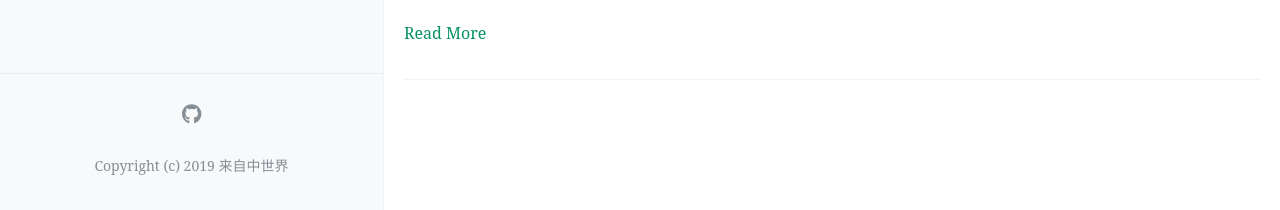
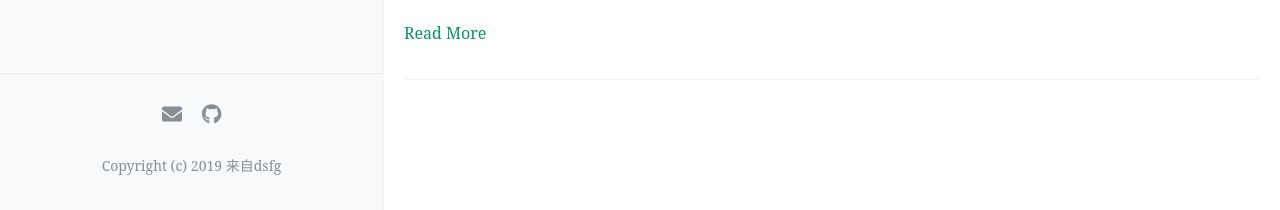
Before and after one commit to TCzhang163/zcblog, a Jekyll site: the page built from index.html, in a window 1280 px wide. Shown: the part 687-897 px from the top of the page. Built offline with Jekyll 4.4.1, drawn with Linux system fonts in a browser that asks for light colours; the list of posts is cut into pages by our own code; comment, search, counter and statistics services are not loaded; part of the change alters nothing that is shown.

Commit message:
“—_config.yml修改

```diff
--- a/_config.yml
+++ b/_config.yml
@@ -50,13 +50,14 @@ excerpt_separator: <!-- more -->
 
 # 你的社交网络链接，它们会作为图标出现在你的网站页脚中，可选填写
 footer-links:
+  wechat: wechat
   weibo:  #请输入你的微博个性域名 https://www.weibo.com/<thispart>
   behance: # https://www.behance.net/<>
   dribbble: # https://dribbble.com/<>
-  email: #youremailaddress@mail.com
+  email: 18738361533@163.com #youremailaddress@mail.com
   facebook: #https://www.facebook.com/<>
   flickr: #https://www.flickr.com/<>
-  github: FromEndWorld/loffer #https://github.com/<>
+  github: TCzhang163 #https://github.com/<>
   instagram: #https://instagram.com/<>
   linkedin: #https://www.linkedin.com/in/<>
   pinterest: #https://www.pinterest.com/<>
@@ -67,7 +68,7 @@ footer-links:
   youtube: # channel/<your_long_string> or user/<user-name>
 
 # 站点页脚的文字
-footer-text: Copyright (c) 2019 来自中世界
+footer-text: Copyright (c) 2019 来自dsfg
 
 #
 # 评论，注意，请不要同时添加多种不同的评论区
```
